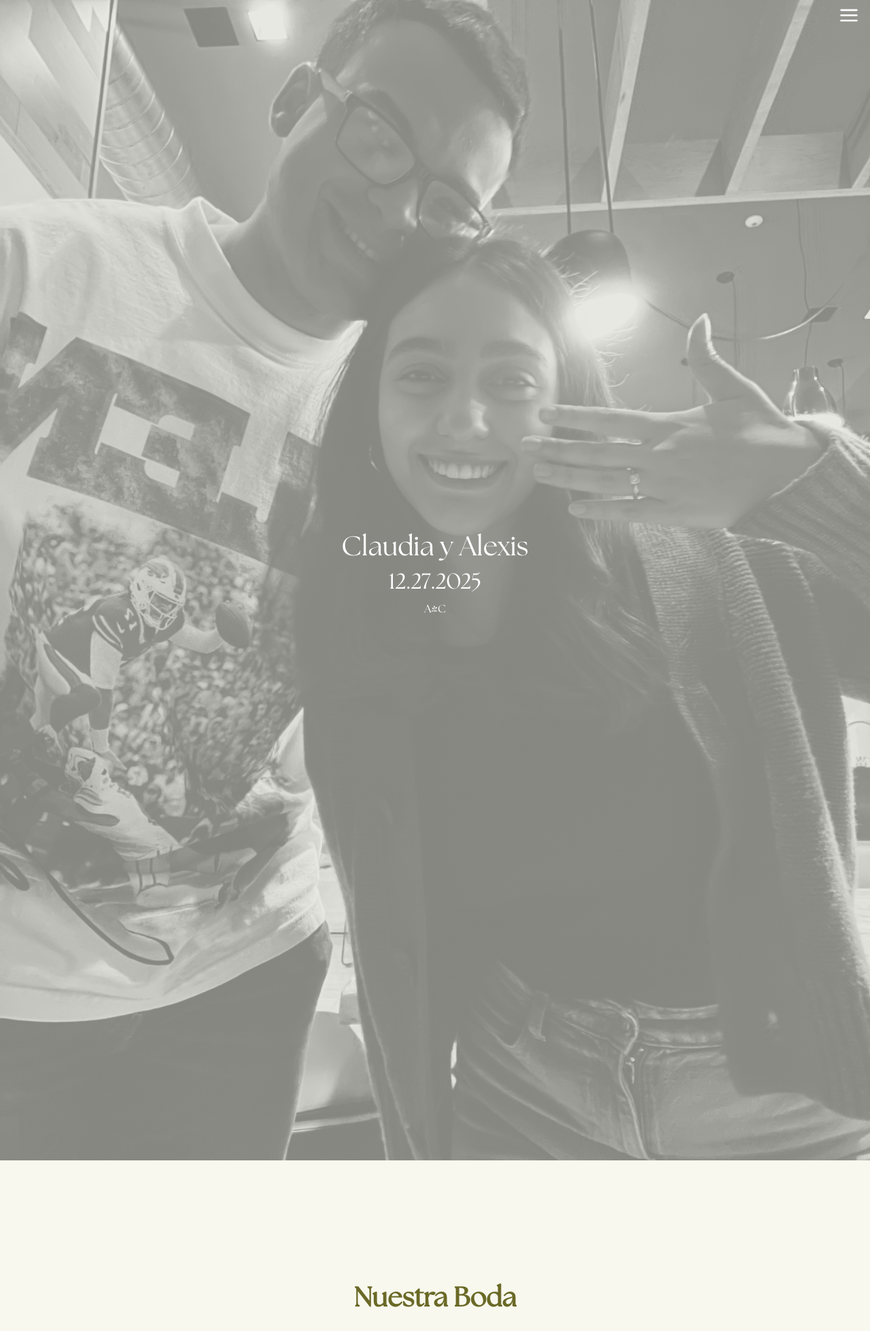
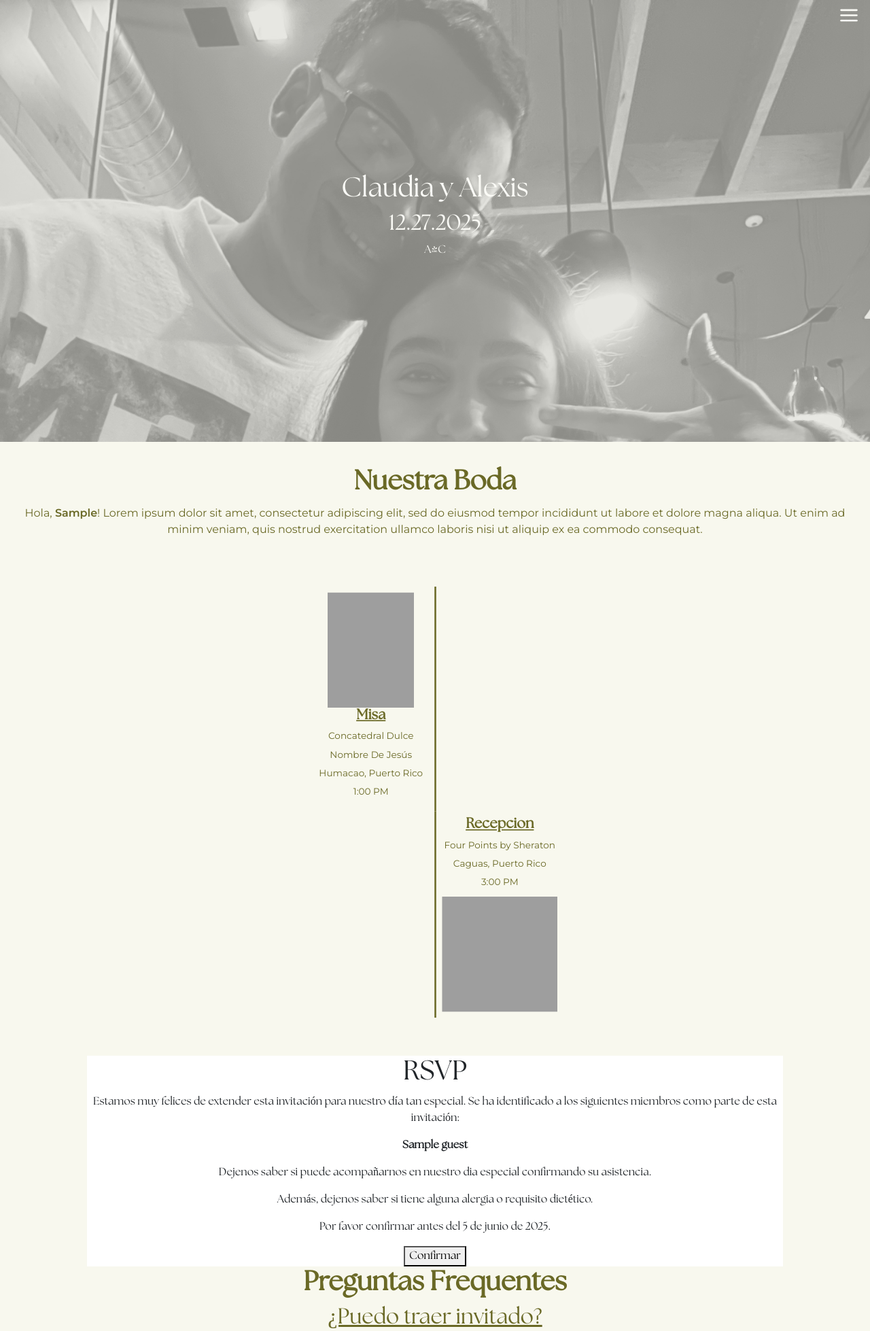
Before and after one commit to cpmt10/A-CWeddingSite, a Flask app: template website/templates/index.html in a window 1280 px wide. Shown: the top 1958 px of the page at 68% size. Run offline with Flask 3, Linux system fonts and the light colour scheme; the template is opened without the code that fills it: most values are stand-ins (such as "Sample title", 1, 10 or a date in 2020); grey boxes are pictures that could not be loaded.

Commit message:
commit before sleeping.

```diff
--- a/website/static/css/style.css
+++ b/website/static/css/style.css
@@ -1,17 +1,22 @@
-/**Shared for all. */
+/**
+* CSS File for index.html
+**/
+
+/** Default font. */
 @import url("https://fonts.googleapis.com/css2?family=Montserrat:wght@300;400;600&display=swap");
 
 @font-face {
   font-family: theSeasons;
-  src: url(../static/fonts/the-seasons-regular.ttf);
+  src: url(../fonts/the-seasons-regular.ttf);
 }
 
+/** Base CSS for the whole file. This may be overriden per class, id, etc. **/
 html, body {
   width: 100%;
   min-width: 100vw;
   margin: 0;
   padding: 0;
-  overflow-x: hidden; /* Optional: Prevent horizontal scroll if you don’t need it */
+  overflow-x: hidden; /* Prevent horizontal scroll if you don’t need it */
 }
 
 body {
@@ -24,15 +29,21 @@
   background: rgb(255, 255, 255);
 }
 
-#page-title {
-  padding-top: 15px;
+footer {
+  display: flex;
+  flex-direction: column;
+  justify-content: center;
+  align-items: center;
+  text-align: center;
+  color: #6a6926;
+  box-shadow: 0 0 5px rgba(0, 0, 0, 0);
 }
 
-a{
-  color: black;
+footer p {
+  margin: 10px;
 }
 
-/** Shared for nav-bar*/
+/** CSS for nav-bar. **/
 ul {
   list-style: none;
 }
@@ -59,7 +70,7 @@
   padding-bottom: 20px;
 }
 
-.navbar-logo {
+.navbar-logo { /** maybe delete **/
   padding-left: 50px;
   padding-right: 50px;
   font-weight: bold;
@@ -151,18 +148,29 @@
   text-align: center;
 }
 
-.index-introduction h1 :hover {
-  color: #6a6926;
-  transition: all ease 0.8s;
-}
-
 .index-introduction h1 {
   width: 100%;
   font-size: 100px;
 
 }
 
-/* -- RSVP  --*/
+/** CSS for Welcome message **/
+.n-boda_title {
+  margin: 20px 10px 10px 10px;
+  font-family: theSeasons;
+}
+
+.n-boda_title h1{
+  margin: 0;
+}
+
+.welcome {
+  padding: 15px 10px 0px 10px;
+  text-align: center;
+  color: #6a6926;
+}
+
+/** CSS for RSVP section. **/
 .rsvp {
   display: flex;
   flex-direction: column;
@@ -213,32 +207,13 @@
   margin: 10px 10px 10px 10px;
 }
 
-
-/* LEAVE TILL LAST */
-
-.n-boda_title {
-  margin: 40px 10px 0px 10px;
-  font-family: theSeasons;
-  color: #6a6926;
-}
-
-.n-boda_title h1{
-  margin: 0;
-}
-
-.n-boda{
-  margin-top: 35px;
-  align-items: center;
-}
-
 .timeline__middle {
   position: relative;
   background: #6a6926;
 }
 
-/* LEAVE TILL LAST */
 .timeline__date--right {
-  text-align: right;
+  text-align: center;
 }
 
 .timeline__paragraph {
@@ -275,11 +251,26 @@
   font-family: "Montserrat";
 }
 
+/**
+* Responsive CSS for both smartphone devices and special cases.
+**/
 
-/** -------------------------------------------------------------------------------------------------------------------------------------------*/
+/** Responsive CSS for smartphones **/
+@media screen and (max-device-width: 950px) {
 
-/**Responsive nav bar**/
-@media screen and (max-device-width: 950px) {
+  /** Responsive CSS for the index section (home). **/
+  .index-introduction .index-image-container {
+      background-image: url("../images/landing-img-smartphone.JPG");
+      background-size: cover;
+      height: 650px;
+      opacity: 50%;
+  }
+
+  .index-introduction .index-image-container img {
+    opacity: 0%;
+  }
+
+  /** Responsive nav-bar. Might change later on. **/
   .toggle-button {
     display: flex;
     transform: scale(0.85);
--- a/website/templates/index.html
+++ b/website/templates/index.html
@@ -15,14 +15,6 @@
     <body class="index-body">
         <div class="index-introduction">
             <div class="index-image-container">
-                <img src="../static/images/FullSizeRender_home.JPG" alt="image">
-                <div class="overlay-text">
-                    <h1>Claudia y Alexis</h1>
-                    <h2>12.27.2025</h2>
-                    <p>A&C</p>
-                </div>
-            </div>
-
                 <!--Nav bar = Menu/content bar-->
             <nav
             class="navbar-home">
@@ -37,12 +29,20 @@
             <!--Navbar menu-->
             <div class="nav-links">
                 <ul>
-                        <li><a href="#about-section">RSVP</a></li>
-                        <li><a href="#experience-sec">Preguntas</a></li>
+                    <li><a href="#rsvp">RSVP</a></li>
+                    <li><a href="#faq">Preguntas</a></li>
                 </ul>
             </nav>
+                <img class="index-image-container-img" src="../static/images/landing-img-smartphone.JPG" alt="image">
+                <div class="overlay-text">
+                    <h1>Claudia y Alexis</h1>
+                    <h2>12.27.2025</h2>
+                    <p>A&C</p>
                 </div>
             </div>
+            </div>
+        </div>
+        <div class="welcome">
             <div class="n-boda_title">
                 <center>
                     <h1>
@@ -50,16 +50,19 @@
                     </h1>
                 </center>
             </div>
+            <p>Hola, <b>{{headOfParty}}</b>! Lorem ipsum dolor sit amet, consectetur adipiscing elit, sed do eiusmod tempor incididunt ut labore et dolore magna aliqua. Ut enim ad minim veniam, quis nostrud exercitation ullamco laboris nisi ut aliquip ex ea commodo consequat.</p>
+        </div>
         <div class="n-boda">
             <div class="timeline">
                 <div class="timeline__component">
-                    <div class="timeline__date timeline__date--right"><img src="../static/images/1.png" height="200" width="200"></div>
+                    <div class="timeline__date timeline__date--right"><img src="../static/images/wedding-church-img.png" height="200" width="150"></div>
                     <p class="timeline__paragraph">
                         <b>
                             <u>Misa</u>
                         </b>
                     </p>
-                    <p class="timeline__paragraph">Concatedral Dulce Nombre De Jesus</p>
+                    <p class="timeline__paragraph">Concatedral Dulce</p>
+                    <p class="timeline__paragraph">Nombre De Jesús</p>
                     <p class="timeline__paragraph">Humacao, Puerto Rico</p>
                     <p class="timeline__paragraph">1:00 PM</p>
 
@@ -85,18 +88,17 @@
                     <p class="timeline__paragraph">Four Points by Sheraton</p>
                     <p class="timeline__paragraph">Caguas, Puerto Rico</p>
                     <p class="timeline__paragraph">3:00 PM</p>
-                    <div class="timeline__date"><img src="../static/images/Garden dinner spot illustration.jpeg" height="200" width="200"></div>
+                    <div class="timeline__date"><img src="../static/images/party-img.png" height="200" width="200"></div>
                 </div>
             </div>
         </div>
         <div class="rsvp">
             <div class="rsvp_image_container"></div>
             <div class="rsvp_card">
-                <h1>RSVP</h1>
+                <h1 id="rsvp">RSVP</h1>
                 <p>Estamos muy felices de extender esta invitación para nuestro día tan especial. Se ha identificado a los siguientes miembros como parte de esta invitación:</p>
                 {% for guest in partyList %}
-                    <p>{{ guest }}
-                    </p>
+                    <p><b>{{ guest }}</b></p>
                 {% endfor %}
                 <p>Dejenos saber si puede acompañarnos en nuestro dia especial confirmando su asistencia.</p>
                 <p>Además, dejenos saber si tiene alguna alergia o requisito dietético.</p>
@@ -112,7 +114,7 @@
             <div class="preg-frequentes_container">
                 <div class="preg-frequentes_title">
                     <center>
-                        <h1>
+                        <h1 id="faq">
                             <b>Preguntas Frequentes</b>
                         </h1>
                     </center>
--- a/website/views.py
+++ b/website/views.py
@@ -63,4 +63,4 @@
     ## stores the head of party name and their guests inside of party_list to see if they load on the website
     party_list = [format_name(head_party)] + [format_name(guest) for guest in guests]
 
-    return render_template("index.html", partyList=party_list)
+    return render_template("index.html", partyList=party_list, headOfParty=head_party.first_name)
```
Also changed, not shown: other parts of website/static/css/style.css (+43 -45 lines), website/static/css/landing_style.css (+7 -4 lines), website/static/images/1.png (deleted), website/static/images/7517b662ddef2f204fd41f666aa0586a.jpg (deleted), website/static/images/AyCBanner.png (deleted), website/static/images/AyCFavicon.png, website/static/images/Garden dinner spot illustration.jpeg (deleted), website/static/images/Untitled design (4).png (deleted), website/static/images/Untitled design (5) copy.png (deleted), website/static/images/Untitled design (5).png (deleted), website/static/images/landing-img-smartphone.JPG (renamed from website/static/images/FullSizeRender_home.JPG), 7 other files. Lines whose indentation alone changed are shown as unchanged.
